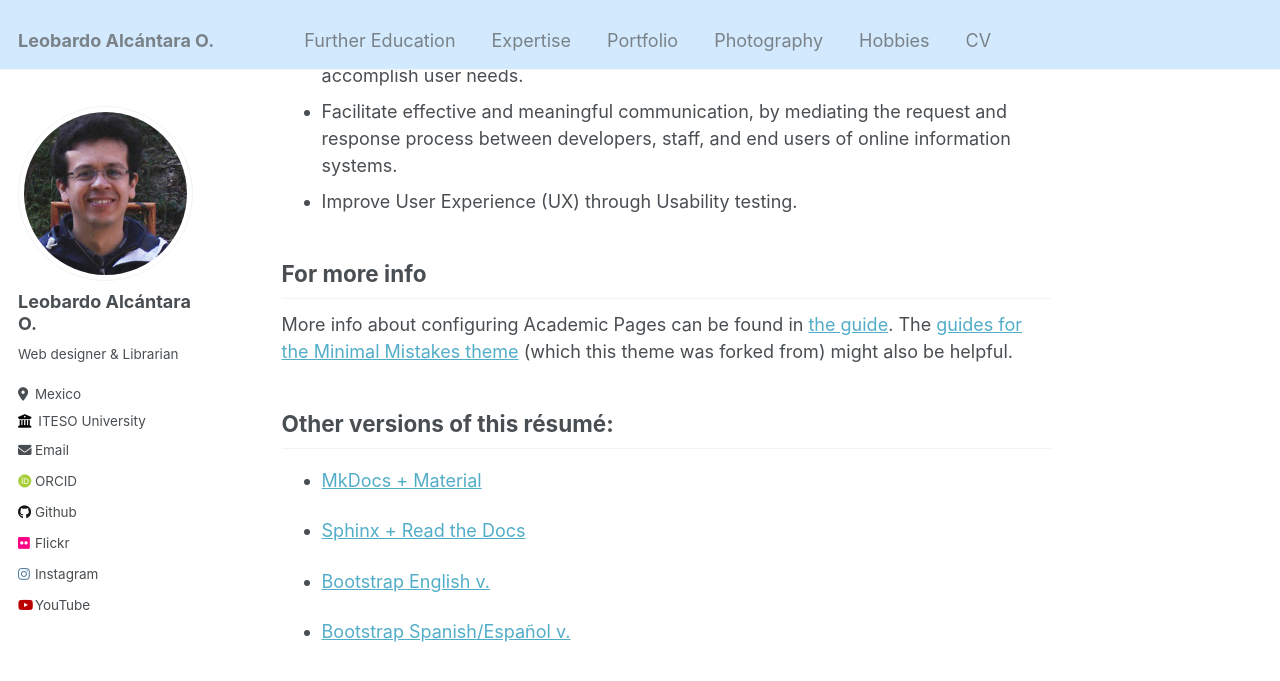
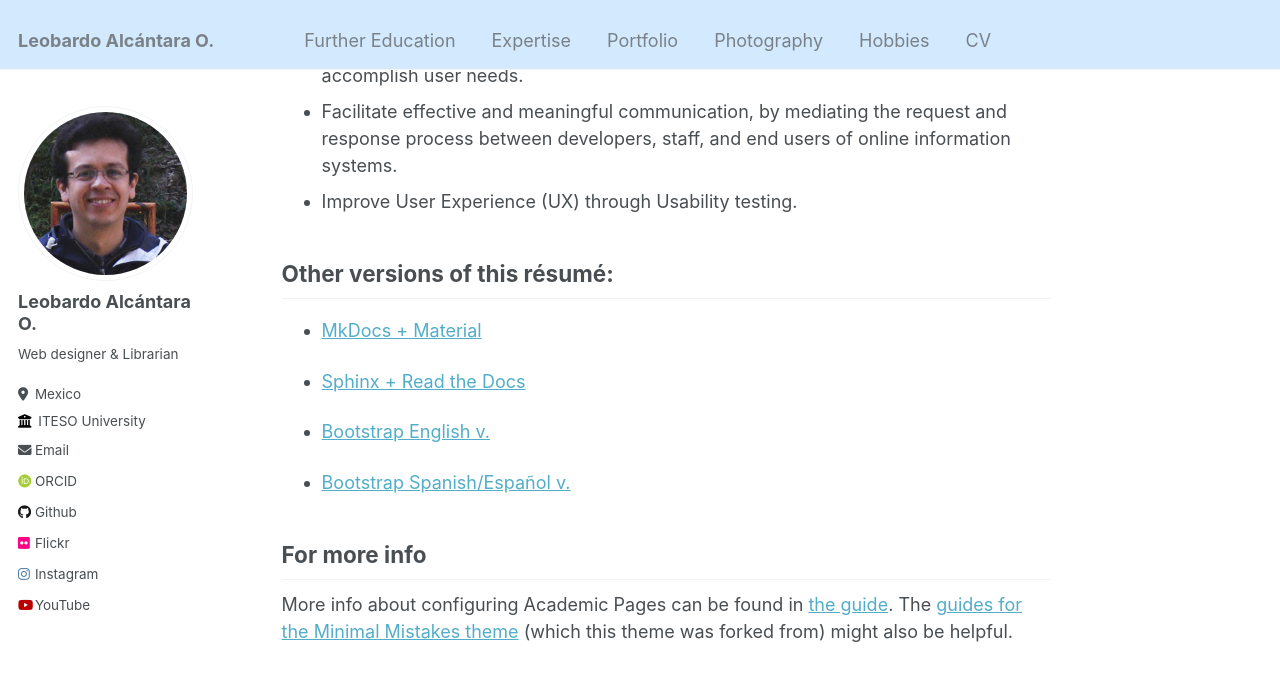
Before and after one commit to leobardooscar/academic_pages, a Jekyll site: the page built from _pages/about.md, in a window 1280 px wide and 900 px high, scrolled down 1405 px. Shown: the top 681 px of the window. Built offline with Jekyll 4.4.1, drawn with Linux system fonts in a browser that asks for light colours; some web fonts are replaced; part of the change alters nothing that is shown; some of the changed text lies outside the part shown.

```diff
--- a/_pages/about.md
+++ b/_pages/about.md
@@ -9,7 +9,7 @@ redirect_from:
 
 <br />
 
-I was born on July 6th, 1972 in México City, CDMX (former D.F.).
+I was born on July 6th, 1972 in México City, CDMX (former D.F.). "Where the air is clear"
 
 I'm interested in Science, Technology, Politics & Human behaviour. I love Music, Cinema, Photography & Web design.
 
@@ -93,11 +93,6 @@ leobardo@iteso.mx
 </div>
 </div>
 -->
-
-## For more info
-
-More info about configuring Academic Pages can be found in [the guide](https://academicpages.github.io/markdown/). The [guides for the Minimal Mistakes theme](https://mmistakes.github.io/minimal-mistakes/docs/configuration/) (which this theme was forked from) might also be helpful.
-
 ## Other versions of this résumé:
 
 + [MkDocs + Material](https://leobardooscar.github.io/cv)
@@ -107,3 +102,7 @@ More info about configuring Academic Pages can be found in [the guide](https://a
 + [Bootstrap English v.](https://leobardooscar.github.io/portfolio)
 
 + [Bootstrap Spanish/Español v.](https://leobardooscar.gitlab.io/portafolios)
+
+## For more info
+
+More info about configuring Academic Pages can be found in [the guide](https://academicpages.github.io/markdown/). The [guides for the Minimal Mistakes theme](https://mmistakes.github.io/minimal-mistakes/docs/configuration/) (which this theme was forked from) might also be helpful.
```
